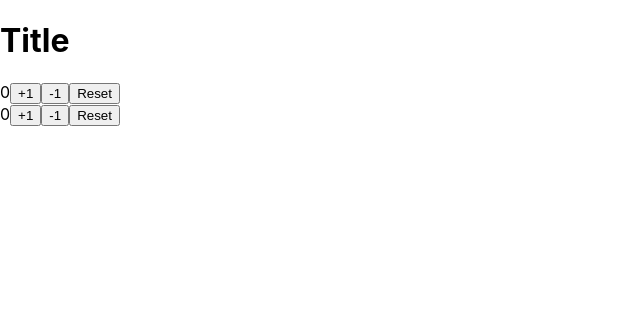
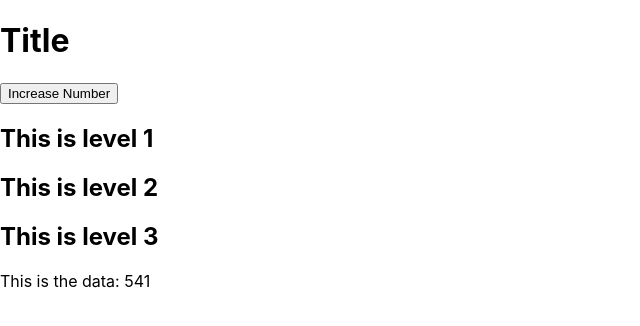
Before and after one commit to eugenehan94/React-PracticeAndTest-File, a React (Create React App) app: page / in a window 1280 px wide. Shown: the top 326 px of the page, without its empty margins (0-640 px from the left). Built offline with nearby package versions, Linux system fonts and the light colour scheme.

Commit message:
useContext Practice

```diff
--- a/src/App.js
+++ b/src/App.js
@@ -1,53 +1,47 @@
-import React, { useReducer, useRef } from "react";
+import React, { useState, useReducer, useRef, useContext } from "react";
 
-const initialState = {
-  count1: 0,
-  count2: 0,
-};
-
-const reducer = (state, action) => {
-  switch (action.type) {
-    case "increment1":
-      return { ...state, count1: state.count1 + 1 };
-    case "decrement1":
-      return { ...state, count1: state.count1 - 1 };
-    case "set1":
-      return { ...state, count1: action.count };
-    case "increment2":
-      return { ...state, count2: state.count2 + 1 };
-    case "decrement2":
-      return { ...state, count2: state.count2 - 1 };
-    case "set2":
-      return { ...state, count2: action.count };
-    default:
-      throw new Error("unexpected action");
-  }
-};
+const someContext = React.createContext();
 
 function App() {
-  const [state, dispatch] = useReducer(reducer, initialState);
+  const [number, setNumber] = useState(541);
 
   return (
     <>
-      <h1>Title</h1>
-      <div>
-        {state.count1}
-        <button onClick={() => dispatch({ type: "increment1" })}>+1</button>
-        <button onClick={() => dispatch({ type: "decrement1" })}>-1</button>
-        <button onClick={() => dispatch({ type: "set1", count: 0 })}>
-          Reset
-        </button>
-      </div>
-      <div>
-        {state.count2}
-        <button onClick={() => dispatch({ type: "increment2" })}>+1</button>
-        <button onClick={() => dispatch({ type: "decrement2" })}>-1</button>
-        <button onClick={() => dispatch({ type: "set2", count: 0 })}>
-          Reset
-        </button>
-      </div>
+      <someContext.Provider value={number}>
+        <h1>Title</h1>
+        <button onClick={() => setNumber(number + 1)}>Increase Number</button>
+        <Level1 />
+      </someContext.Provider>
     </>
   );
 }
 
 export default App;
+
+const Level1 = () => {
+  return (
+    <>
+      <h2>This is level 1</h2>
+      <Level2></Level2>
+    </>
+  );
+};
+
+const Level2 = () => {
+  return (
+    <>
+      <h2>This is level 2</h2>
+      <Level3 />
+    </>
+  );
+};
+
+const Level3 = () => {
+  const number = useContext(someContext);
+  return (
+    <>
+      <h2>This is level 3</h2>
+      <p>This is the data: {number}</p>
+    </>
+  );
+};
```
